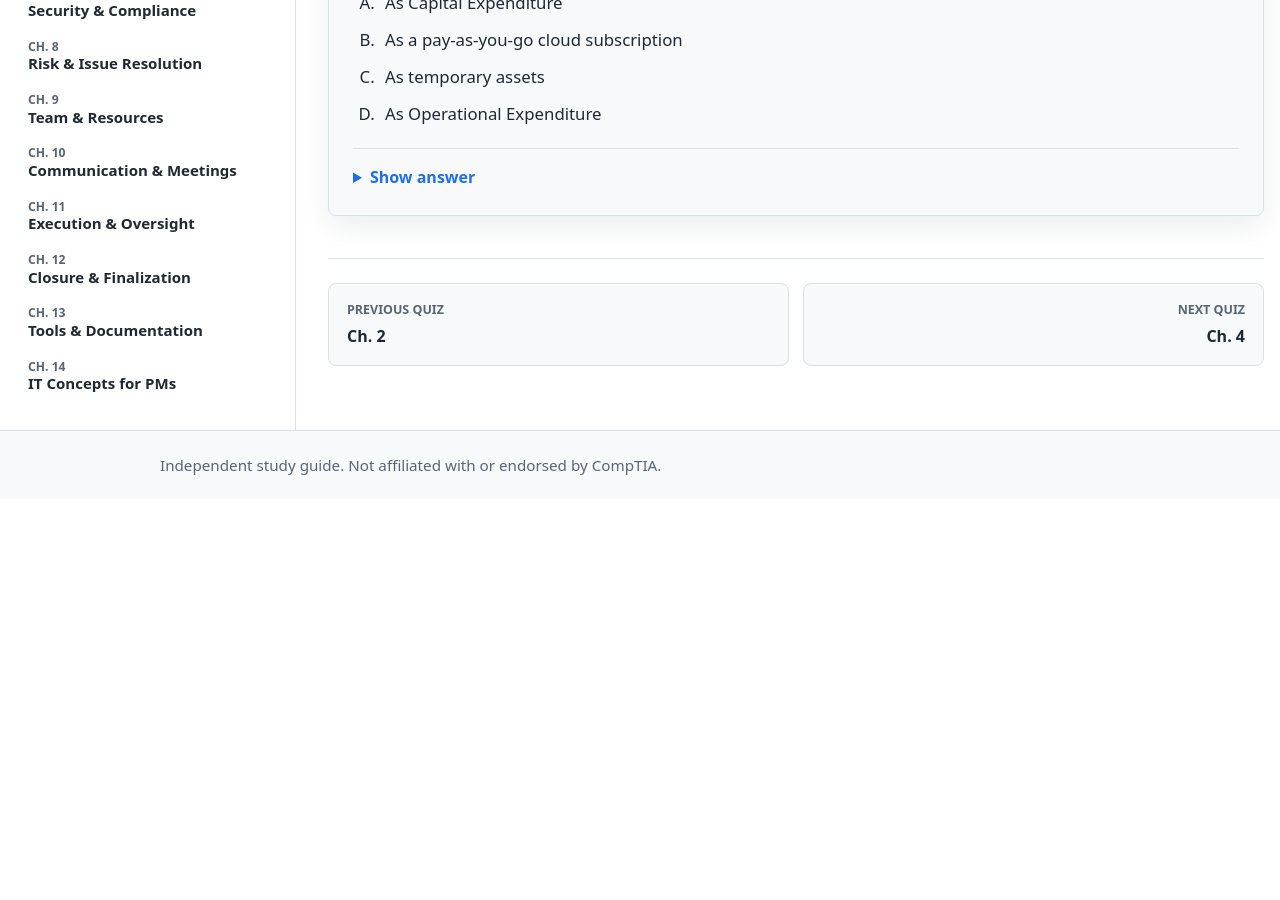
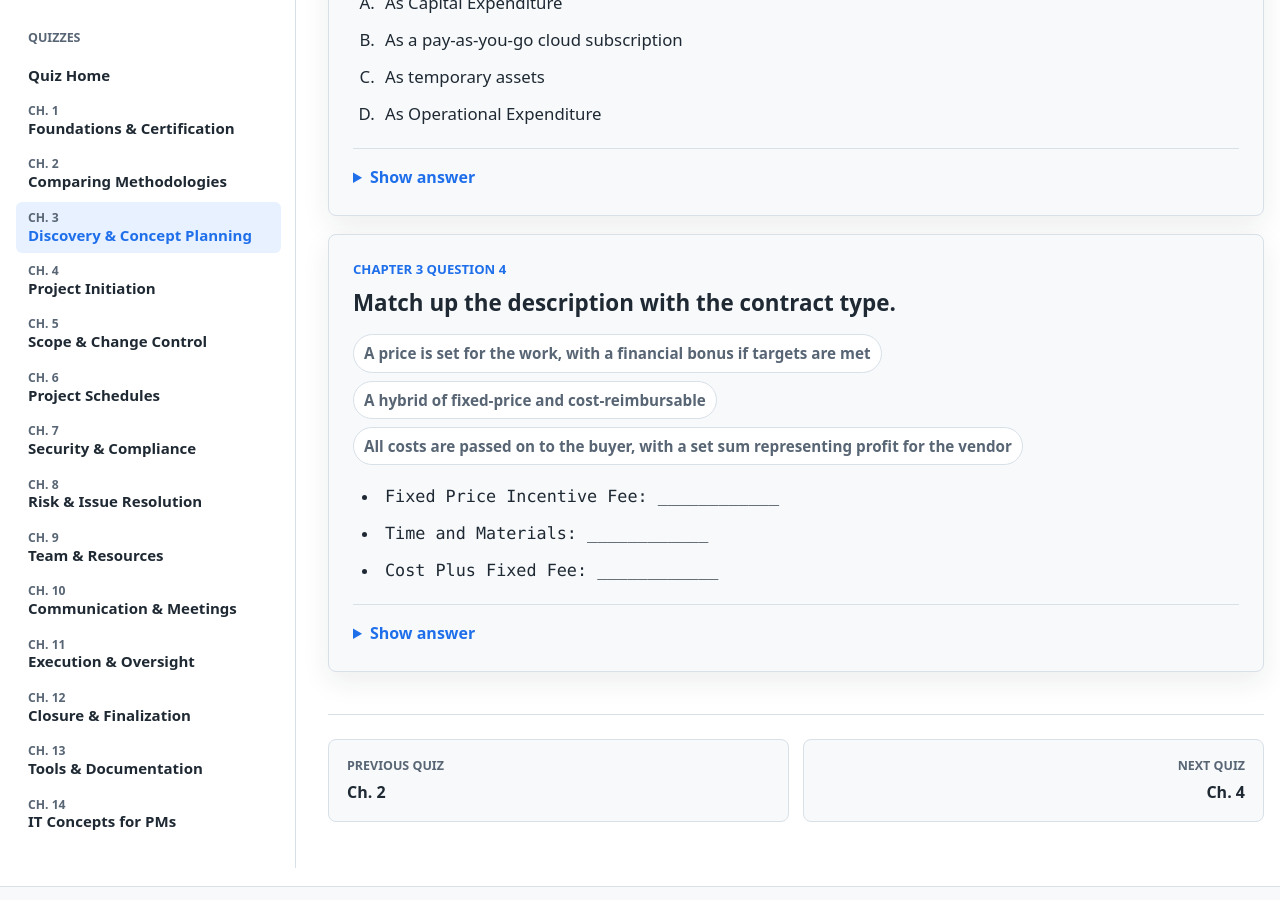
Before and after one commit to teganburns/project-plus-study-guide, a Jekyll site: the page built from quizzes/chapter-03.md, in a window 1280 px wide and 900 px high, scrolled down 1253 px. Built offline with Jekyll 4.4.1, drawn with Linux system fonts in a browser that asks for light colours; before the commit the page ends 1752 px from its top, so only the background shows below that.

Commit message:
Add chapter 3 contract type quiz

```diff
--- a/quizzes/chapter-03.md
+++ b/quizzes/chapter-03.md
@@ -67,4 +67,26 @@ permalink: /quizzes/chapter-03/
       <p><strong>Answer: D.</strong> A monthly lease payment is usually treated as operational expenditure because it is an ongoing operating cost rather than an upfront capital purchase.</p>
     </details>
   </article>
+
+  <article class="quiz-card">
+    <p class="quiz-meta">Chapter 3 Question 4</p>
+    <h2>Match up the description with the contract type.</h2>
+
+    <div class="quiz-word-bank" aria-label="Answer choices">
+      <span>A price is set for the work, with a financial bonus if targets are met</span>
+      <span>A hybrid of fixed-price and cost-reimbursable</span>
+      <span>All costs are passed on to the buyer, with a set sum representing profit for the vendor</span>
+    </div>
+
+    <ul class="quiz-options quiz-matching">
+      <li>Fixed Price Incentive Fee: ____________</li>
+      <li>Time and Materials: ____________</li>
+      <li>Cost Plus Fixed Fee: ____________</li>
+    </ul>
+
+    <details class="quiz-answer">
+      <summary>Show answer</summary>
+      <p><strong>Answer:</strong> Fixed Price Incentive Fee means a price is set for the work with a financial bonus if targets are met; Time and Materials is a hybrid of fixed-price and cost-reimbursable; Cost Plus Fixed Fee passes costs to the buyer with a set profit fee for the vendor.</p>
+    </details>
+  </article>
 </section>
```
